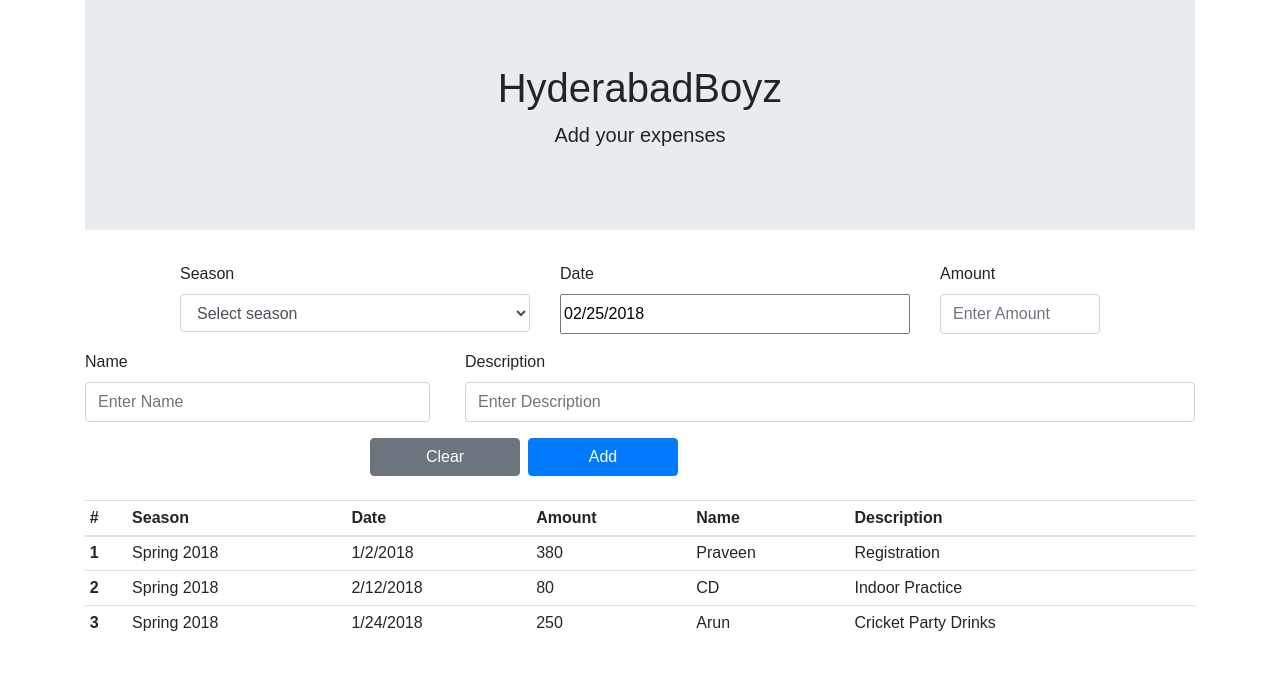
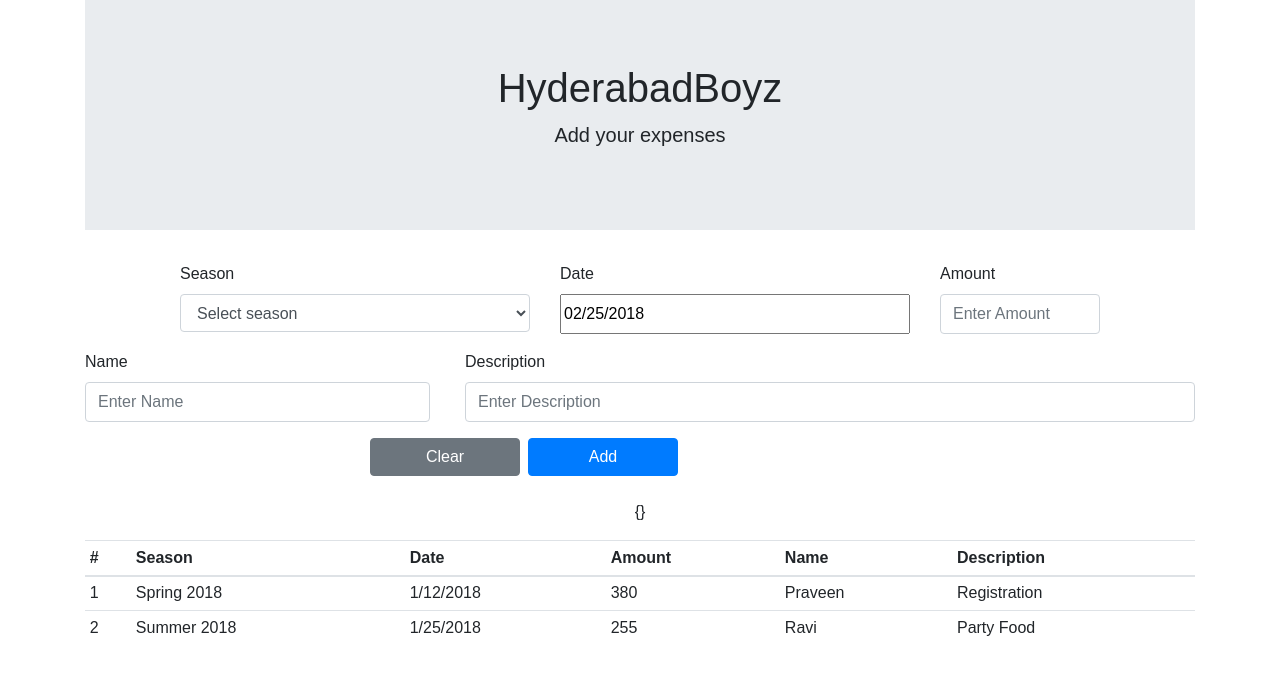
Before and after one commit to pvadlakonda/hydboyz, a React (Create React App) app: page / in a window 1280 px wide. Shown: the top 674 px of the page. Built offline with nearby package versions, Linux system fonts and the light colour scheme.

Commit message:
dynamic table data

```diff
--- a/package.json
+++ b/package.json
@@ -6,6 +6,7 @@
     "bootstrap": "^4.0.0",
     "moment": "^2.20.1",
     "react": "^16.2.0",
+    "react-bootstrap-table": "^4.3.1",
     "react-datepicker": "^1.2.1",
     "react-dom": "^16.2.0",
     "react-scripts": "^1.1.1"
--- a/src/pages/AddExpense.js
+++ b/src/pages/AddExpense.js
@@ -23,8 +23,10 @@ export default class AddExpense extends Component {
     }
 
     handleSubmit(event) {
-        console.log(this.state);
+        // console.log(this.state);
         event.preventDefault();
+        this.props.submittedData(this.state);
+        this.reset();
     }
     handleChange(event) {
         this.setState({ [event.target.id]: event.target.value });
--- a/src/pages/ExpenseTable.js
+++ b/src/pages/ExpenseTable.js
@@ -2,8 +2,25 @@ import React, { Component } from 'react';
 import './ExpenseTable.css';
 
 export default class ExpenseTable extends Component {
+    constructor(props) {
+        super(props);
+        this.state = {
+            tableData: [
+                { 'season': 'Spring 2018', 'date': '1/12/2018', 'amount': '380', 'name': 'Praveen', 'description': 'Registration' },
+                { 'season': 'Summer 2018', 'date': '1/25/2018', 'amount': '255', 'name': 'Ravi', 'description': 'Party Food' }
+            ]
+        }
+    }
 
     render() {
+        console.log(this.props.submittedData);
+        // this.setState({
+        // tableData: this.props.submittedData
+        // });
+        // this.state.tableData.push(this.props.submittedData);
+        var result = this.state.tableData.map(function (row, index) {
+            return <TableRow key={index} index={index} data={row} />
+        });
         return (
             <div className="table-responsive">
                 <table className="ExpenseTable table table-sm">
@@ -18,33 +35,26 @@ export default class ExpenseTable extends Component {
                         </tr>
                     </thead>
                     <tbody>
-                        <tr>
-                            <th scope="row">1</th>
-                            <td>Spring 2018</td>
-                            <td>1/2/2018</td>
-                            <td>380</td>
-                            <td>Praveen</td>
-                            <td>Registration</td>
-                        </tr>
-                        <tr>
-                            <th scope="row">2</th>
-                            <td>Spring 2018</td>
-                            <td>2/12/2018</td>
-                            <td>80</td>
-                            <td>CD</td>
-                            <td>Indoor Practice</td>
-                        </tr>
-                        <tr>
-                            <th scope="row">3</th>
-                            <td>Spring 2018</td>
-                            <td>1/24/2018</td>
-                            <td>250</td>
-                            <td>Arun</td>
-                            <td>Cricket Party Drinks</td>
-                        </tr>
+                        {result}
                     </tbody>
                 </table>
             </div>
         );
     }
 }
+
+export class TableRow extends Component {
+    render() {
+        var row = this.props.data;
+        return (
+            <tr>
+                <td>{this.props.index + 1}</td>
+                <td>{row.season}</td>
+                <td>{row.date}</td>
+                <td>{row.amount}</td>
+                <td>{row.name}</td>
+                <td>{row.description}</td>
+            </tr>
+        );
+    }
+}
--- a/src/pages/Home.js
+++ b/src/pages/Home.js
@@ -4,6 +4,14 @@ import AddExpense from './AddExpense';
 import ExpenseTable from './ExpenseTable';
 
 export default class Home extends Component {
+    state = {
+        submittedData: {}
+    };
+
+    submittedData = (fields) => {
+        // console.log(fields);
+        this.setState({ submittedData: fields });
+    }
     render() {
         return (
             <div>
@@ -13,8 +21,9 @@ export default class Home extends Component {
                         <p className="lead">Add your expenses</p>
                     </div>
                 </div>
-                <AddExpense /> <br />
-                <ExpenseTable />
+                <AddExpense submittedData={fields => this.submittedData(fields)} /> <br />
+                <p>{JSON.stringify(this.state.submittedData)}</p>
+                <ExpenseTable submittedData={JSON.stringify(this.state.submittedData)} />
             </div>
         );
     }
```
Also changed, not shown: 1 other file (tests, documents, lock files or other folders).
